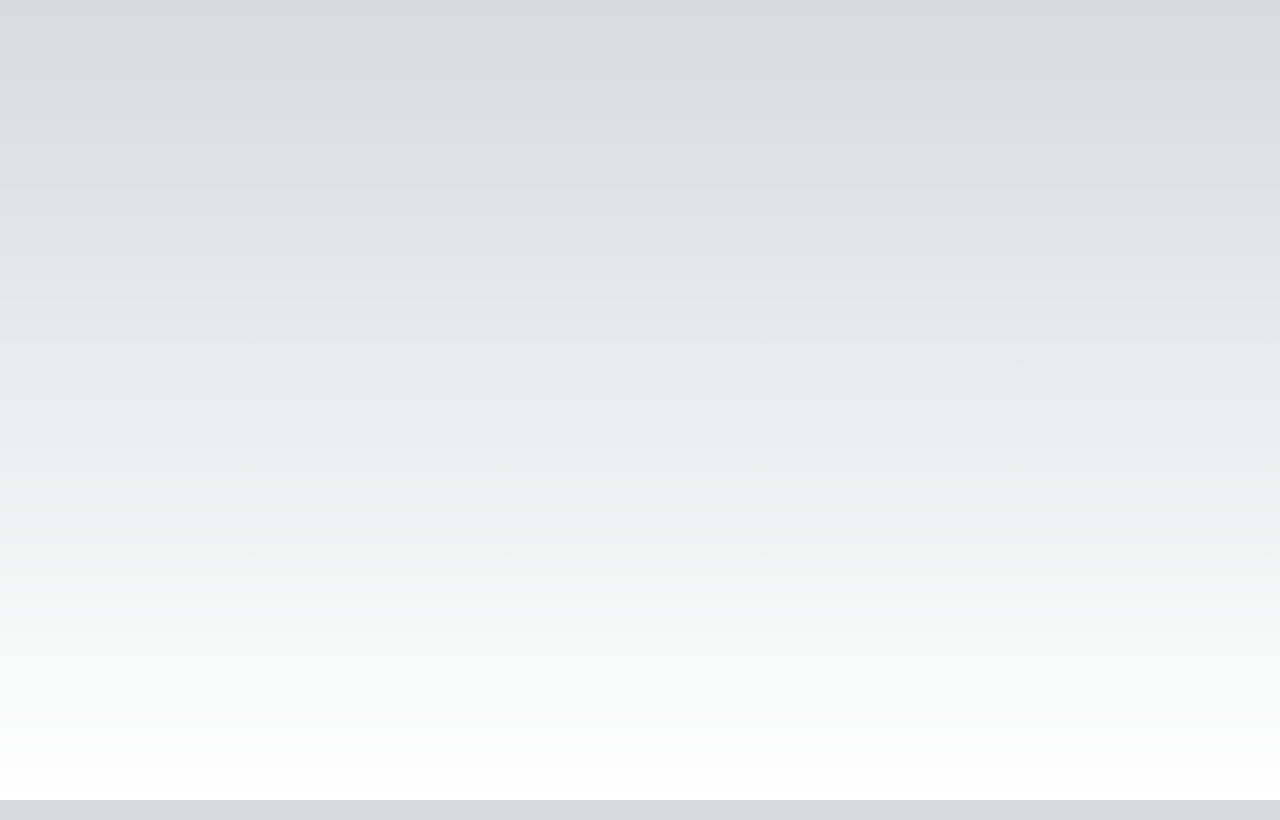
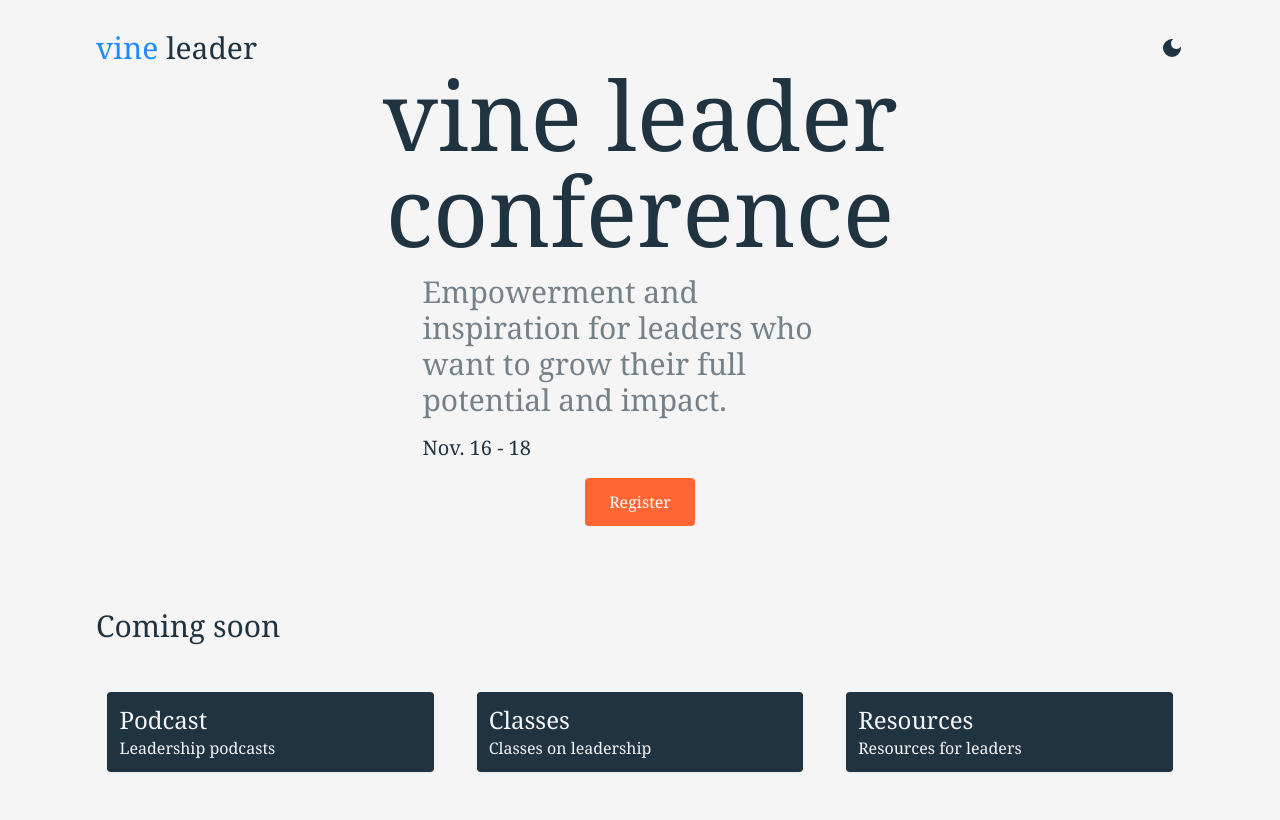
Before and after one commit to rmscrlos/vineleader, a Next.js app: page / in a window 1280 px wide. Built offline with nearby package versions, Linux system fonts and the light colour scheme.

Commit message:
basic vine leader page promoting conference

```diff
--- a/package.json
+++ b/package.json
@@ -16,9 +16,11 @@
     "eslint": "8.46.0",
     "eslint-config-next": "13.4.12",
     "next": "13.4.12",
+    "next-themes": "^0.2.1",
     "postcss": "8.4.27",
     "react": "18.2.0",
     "react-dom": "18.2.0",
+    "react-icons": "^4.10.1",
     "tailwindcss": "3.3.3",
     "typescript": "5.1.6"
   }
--- /dev/null
+++ b/src/app/ThemeProvider.tsx
@@ -0,0 +1,15 @@
+"use client";
+import React, { useState, useEffect } from "react";
+import { ThemeProvider as Provider } from "next-themes";
+
+function ThemeProvider({ children }: { children: React.ReactNode }) {
+	const [mounted, setMounted] = useState(false);
+
+	useEffect(() => setMounted(true), []);
+
+	if (!mounted) return <>{children}</>;
+
+	return <Provider>{children}</Provider>;
+}
+
+export default ThemeProvider;
--- /dev/null
+++ b/src/app/ThemeToggle.tsx
@@ -0,0 +1,29 @@
+"use client";
+import { useState, useEffect } from "react";
+import { useTheme } from "next-themes";
+import { MdDarkMode, MdLightMode } from "react-icons/md";
+
+function ThemeToggle() {
+	const [mounted, setMounted] = useState(false);
+	const { theme, setTheme }: any = useTheme();
+
+	useEffect(() => setMounted(true), []);
+
+	if (!mounted) return null;
+
+	if (theme === "dark") {
+		return (
+			<div className="cursor-pointer" onClick={() => setTheme("light")}>
+				<MdLightMode className="text-yellow-500" size={24} />
+			</div>
+		);
+	}
+
+	return (
+		<div className="cursor-pointer" onClick={() => setTheme("dark")}>
+			<MdDarkMode size={24} />
+		</div>
+	);
+}
+
+export default ThemeToggle;
--- a/src/app/globals.css
+++ b/src/app/globals.css
@@ -2,26 +2,39 @@
 @tailwind components;
 @tailwind utilities;
 
-:root {
-  --foreground-rgb: 0, 0, 0;
-  --background-start-rgb: 214, 219, 220;
-  --background-end-rgb: 255, 255, 255;
-}
+@layer base {
+	:root {
+		--color-bkg: 0deg 0% 96%;
+		--color-content: 205deg 33% 19%;
+		--color-accent-1: 211deg 100% 56%;
+		--color-accent-2: 212deg 97% 74%;
+	}
 
-@media (prefers-color-scheme: dark) {
-  :root {
-    --foreground-rgb: 255, 255, 255;
-    --background-start-rgb: 0, 0, 0;
-    --background-end-rgb: 0, 0, 0;
-  }
+	@media (prefers-color-scheme: dark) {
+		:root {
+			--color-bkg: 205deg 33% 19%;
+			--color-content: 0deg 0% 96%;
+			--color-accent-1: 212deg 97% 74%;
+			--color-accent-2: 211deg 100% 56%;
+		}
+	}
+
+	:root[data-theme="dark"] {
+		--color-bkg: 205deg 33% 19%;
+		--color-content: 0deg 0% 96%;
+		--color-accent-1: 212deg 97% 74%;
+		--color-accent-2: 211deg 100% 56%;
+	}
+
+	:root[data-theme="light"] {
+		--color-bkg: 0deg 0% 96%;
+		--color-content: 205deg 33% 19%;
+		--color-accent-1: 211deg 100% 56%;
+		--color-accent-2: 212deg 97% 74%;
+	}
 }
 
 body {
-  color: rgb(var(--foreground-rgb));
-  background: linear-gradient(
-      to bottom,
-      transparent,
-      rgb(var(--background-end-rgb))
-    )
-    rgb(var(--background-start-rgb));
+	font-family: Georgia, "Times New Roman", Times, serif;
+	max-width: 1835px;
 }
--- a/src/app/layout.tsx
+++ b/src/app/layout.tsx
@@ -1,22 +1,40 @@
-import './globals.css'
-import type { Metadata } from 'next'
-import { Inter } from 'next/font/google'
-
-const inter = Inter({ subsets: ['latin'] })
+import Header from "@/components/header/Header";
+import "./globals.css";
+import type { Metadata } from "next";
+import ThemeProvider from "./ThemeProvider";
 
 export const metadata: Metadata = {
-  title: 'Create Next App',
-  description: 'Generated by create next app',
-}
+	title: "Vine Leader",
+	description: "Maximize Your Leadership",
+	robots: {
+		index: true,
+		follow: true,
+		googleBot: {
+			index: true,
+			follow: true,
+			"max-video-preview": -1,
+			"max-image-preview": "large",
+			"max-snippet": -1,
+		},
+	},
+	icons: {
+		shortcut: "./favicon.ico",
+	},
+};
 
 export default function RootLayout({
-  children,
+	children,
 }: {
-  children: React.ReactNode
+	children: React.ReactNode;
 }) {
-  return (
-    <html lang="en">
-      <body className={inter.className}>{children}</body>
-    </html>
-  )
+	return (
+		<html lang="en">
+			<body className="bg-bkg text-content">
+				<ThemeProvider>
+					<Header />
+					{children}
+				</ThemeProvider>
+			</body>
+		</html>
+	);
 }
--- a/src/app/page.tsx
+++ b/src/app/page.tsx
@@ -1,7 +1,27 @@
-import Image from "next/image";
+import Banner from "@/components/Banner";
 
 export default function Home() {
 	return (
-		<main className="flex min-h-screen flex-col items-center justify-between p-24"></main>
+		<main className="flex h-auto flex-col px-24">
+			<Banner />
+
+			<div>
+				<h3 className="text-3xl">Coming soon</h3>
+				<div className="flex items-center justify-around my-12 gap-5 md:items-baseline sm:flex-col">
+					<div className="w-[30%] p-3 bg-content text-bkg rounded drop-shadow-sm sm:w-full">
+						<h4 className="text-2xl">Podcast</h4>
+						<p>Leadership podcasts</p>
+					</div>
+					<div className="w-[30%] p-3 bg-content text-bkg rounded drop-shadow-sm sm:w-full">
+						<h4 className="text-2xl">Classes</h4>
+						<p>Classes on leadership</p>
+					</div>
+					<div className="w-[30%] p-3 bg-content text-bkg rounded drop-shadow-sm sm:w-full">
+						<h4 className="text-2xl">Resources</h4>
+						<p>Resources for leaders</p>
+					</div>
+				</div>
+			</div>
+		</main>
 	);
 }
--- /dev/null
+++ b/src/components/Banner.tsx
@@ -0,0 +1,21 @@
+import React from "react";
+
+const Banner = () => {
+	return (
+		<div className="flex flex-col justify-center items-center h-96 rounded mb-32 md:mt-8 sm:mt-24">
+			<h1 className="lg:text-6xl text-8xl m-4 w-[50%] text-center md:w-full sm:text-left sm:text-6xl">
+				vine leader conference
+			</h1>
+			<p className="lg:w-[80%] text-3xl w-2/5 text-content/[0.6] md:w-full sm:text-xl">
+				Empowerment and inspiration for leaders who want to grow their full
+				potential and impact.
+			</p>
+			<p className="lg:w-[80%] w-2/5 m-4 text-xl md:w-full">Nov. 16 - 18</p>
+			<a href="#" className="bg-vividOrange py-3 px-6 text-white rounded">
+				Register
+			</a>
+		</div>
+	);
+};
+
+export default Banner;
--- /dev/null
+++ b/src/components/header/Header.tsx
@@ -0,0 +1,19 @@
+import ThemeToggle from "@/app/ThemeToggle";
+
+const Header = () => {
+	return (
+		<div className="h-24 px-24 flex justify-between items-center md:px-16 sm:px-12">
+			<div>
+				<span className="text-3xl">
+					<span className="text-accent-1">vine</span> leader
+				</span>
+			</div>
+
+			<div>
+				<ThemeToggle />
+			</div>
+		</div>
+	);
+};
+
+export default Header;
--- a/tailwind.config.js
+++ b/tailwind.config.js
@@ -7,15 +7,14 @@ module.exports = {
 	],
 	theme: {
 		extend: {
-			backgroundImage: {
-				"gradient-radial": "radial-gradient(var(--tw-gradient-stops))",
-				"gradient-conic":
-					"conic-gradient(from 180deg at 50% 50%, var(--tw-gradient-stops))",
-			},
 			colors: {
-				dodgerBlue: "#1F8AFF",
-				backgroundWhite: "#f5f5f5",
-				darkBlueGray: "#213442",
+				accent: {
+					1: "hsl(var(--color-accent-1) / <alpha-value>)",
+					2: "hsl(var(--color-accent-2) / <alpha-value>)",
+				},
+				bkg: "hsl(var(--color-bkg) / <alpha-value>)",
+				content: "hsl(var(--color-content) / <alpha-value>)",
+				vividOrange: "#FF6633",
 			},
 		},
 		screens: {
```
Also changed, not shown: src/components/Header.tsx (deleted), 1 other file (tests, documents, lock files or other folders).
